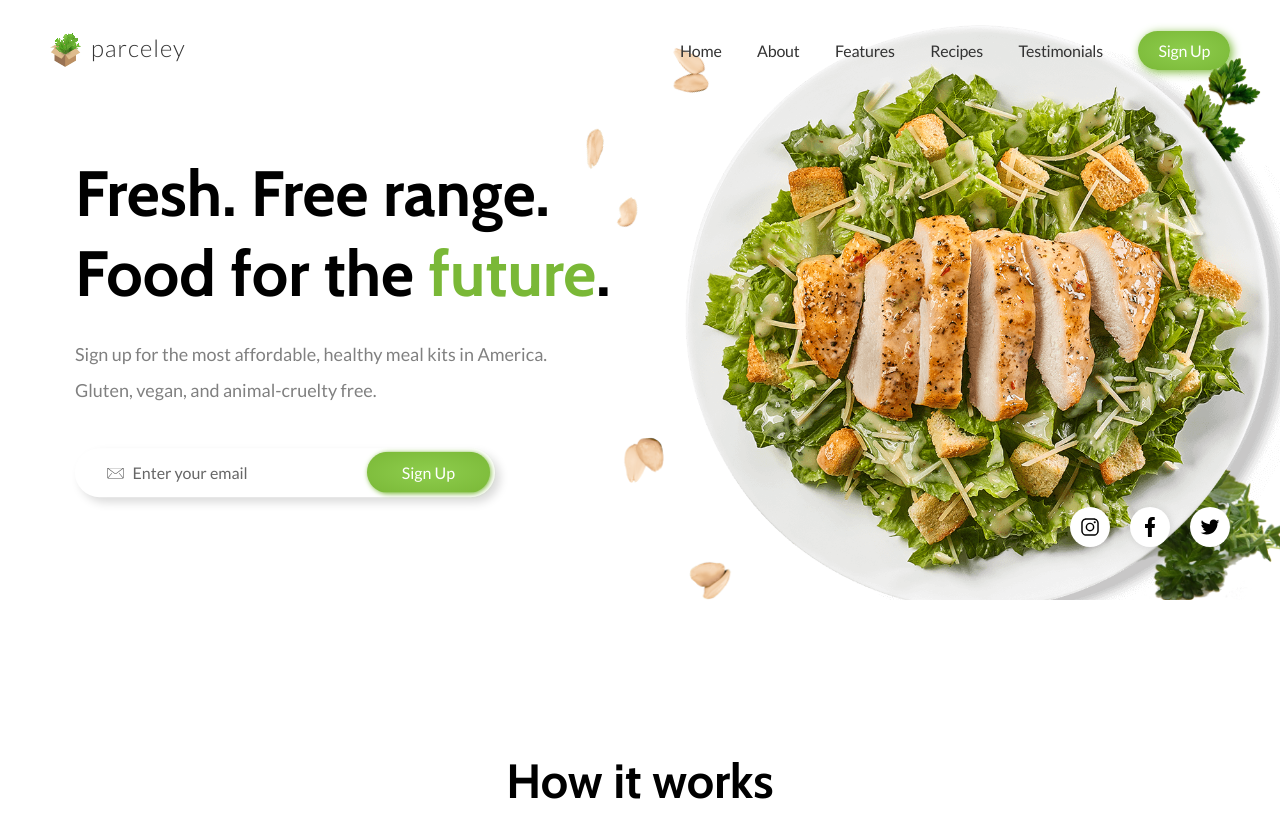
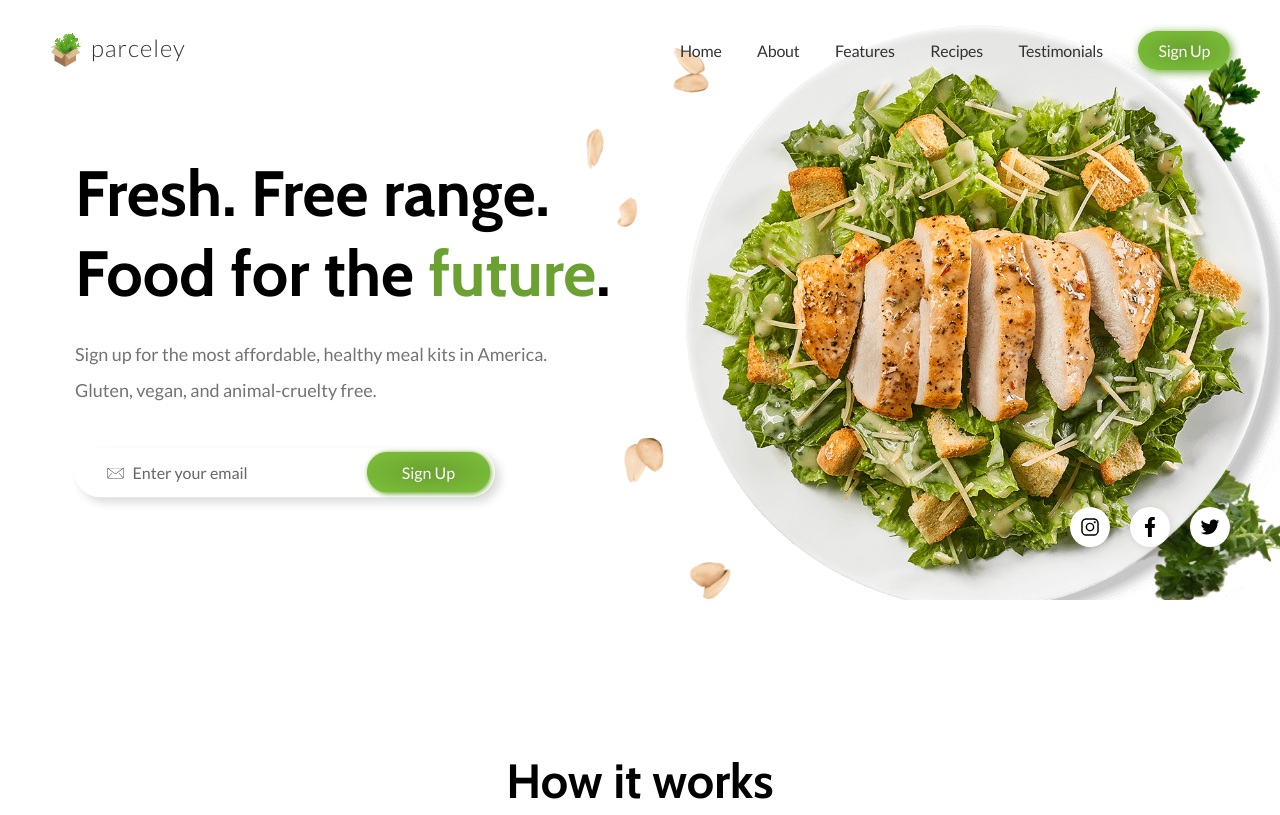
Before and after one commit to KelliePetersen/parceley, a Gatsby site: page / in a window 1280 px wide. Shown: the top 815 px of the page. Built offline with nearby package versions, Linux system fonts and the light colour scheme; Gatsby itself is replaced by a stand-in of ours.

Commit message:
darken colors to reduce contrast errors

```diff
--- a/src/components/recipeCard/recipeCard.module.scss
+++ b/src/components/recipeCard/recipeCard.module.scss
@@ -45,5 +45,5 @@ $cardWidth: 300px;
 .info {
   color: $secondary;
   font-size: 1rem;
-  font-weight: 600;
+  font-weight: 800;
 }
--- a/src/styles/_variables.scss
+++ b/src/styles/_variables.scss
@@ -1,7 +1,7 @@
-$primary: #7ab837;
-$gradient: radial-gradient(#8ecd4d, $primary);
+$primary: #6AA130;
+$gradient: radial-gradient($primary, #7dc239);
 $secondary: #f7b538;
 $background: #f9f9f9;
 $black: #000;
 $grey: #666666;
-$light: #808080;
+$light: #737373;
```
